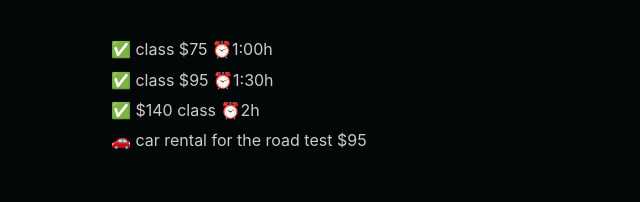
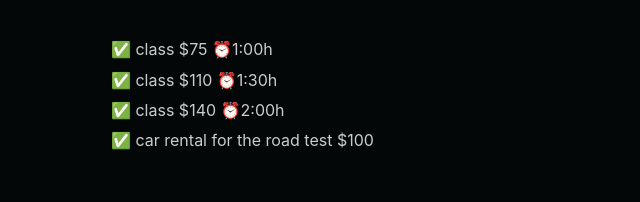
Before and after one commit to stsiqueira/MarquesDrivingSchool, a React (Create React App) app: page / in a window 1280 px wide. Shown: the part 2378-2580 px from the top of the page, without its empty margins (295-935 px from the left). Built offline with nearby package versions, Linux system fonts and the light colour scheme.

Commit message:
Update Price.js

```diff
--- a/src/components/Price.js
+++ b/src/components/Price.js
@@ -7,9 +7,9 @@ const Price = () => {
       <h2> Price</h2>
       <ul>
         <li>✅ class $75 ⏰1:00h</li>
-        <li>✅ class $95 ⏰1:30h</li>
-        <li>✅ $140 class ⏰2h</li>
-        <li>🚗 car rental for the road test $95</li>
+        <li>✅ class $110 ⏰1:30h</li>
+        <li>✅ class $140 ⏰2:00h</li>
+        <li>✅ car rental for the road test $100</li>
       </ul>
 
     </div>
```
